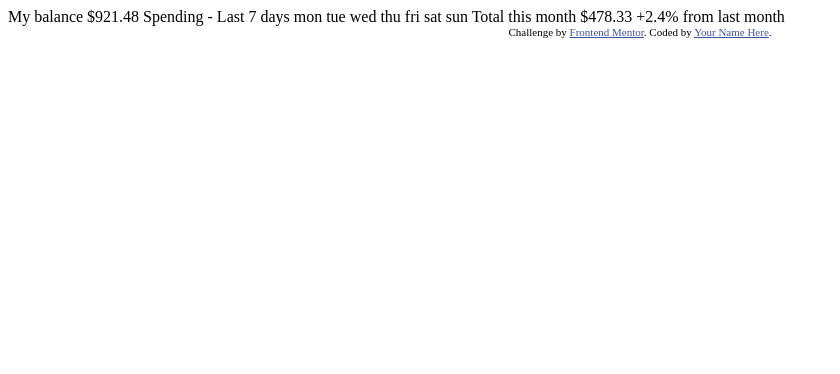
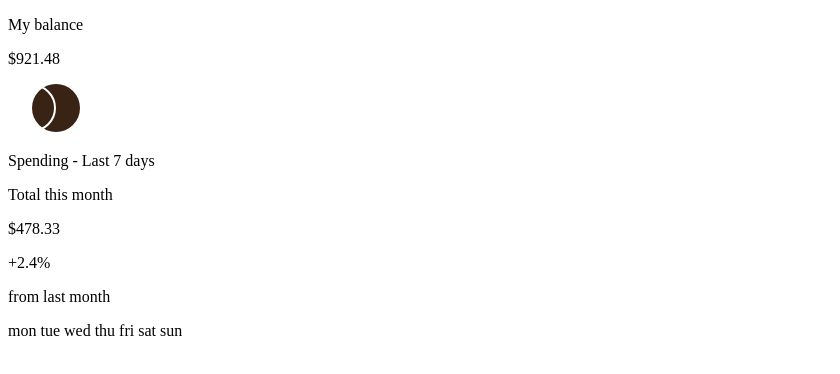
Before and after one commit to Kawuss-code/expenses-chart-component-main, a plain HTML site: page index.html in a window 1280 px wide. Shown: the whole page, without its empty margins (0-840 px from the left). Drawn offline with Linux system fonts and the light colour scheme.

Commit message:
HTML structure

```diff
--- a/index.html
+++ b/index.html
@@ -8,11 +8,38 @@
   <title>Frontend Mentor | Expenses chart component</title>
 </head>
 <body>
+  <div class="container">
+    <section class="balance-container">
+      <div class="balance-info">
+        <p class="my-balance">
+          My balance
+        </p>
+        <p class="balance-cash">
+          $921.48
+        </p>
+      </div>
+      <img src="images/logo.svg" alt="balance-logo">
+    </section>
+    <section class="spending-container">
+      <p class="spending-last-7days">
+        Spending - Last 7 days
+      </p>
+      <div class="spending-chart">
 
-  My balance
-  $921.48
-
-  Spending - Last 7 days
+      </div>
+      <div class="line"></div>
+      <div class="spending-info-con">
+        <div class="spending-info">
+          <p class="comment">Total this month</p>
+          <p class="spending-cash"> $478.33</p>
+        </div>
+        <div class="percentage-info">
+          <p class="percentage">+2.4%</p>
+          <p class="comment">from last month</p>
+        </div>
+      </div>
+    </section>
+  </div>
 
   mon
   tue
@@ -21,16 +48,5 @@
   fri
   sat
   sun
-
-  Total this month
-  $478.33
-
-  +2.4%
-  from last month
-
-  <div class="attribution">
-    Challenge by <a href="https://www.frontendmentor.io?ref=challenge" target="_blank">Frontend Mentor</a>.
-    Coded by <a href="#">Your Name Here</a>.
-  </div>
 </body>
 </html>
```
